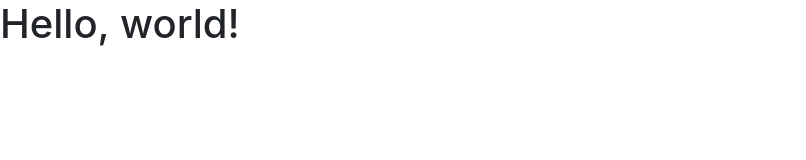
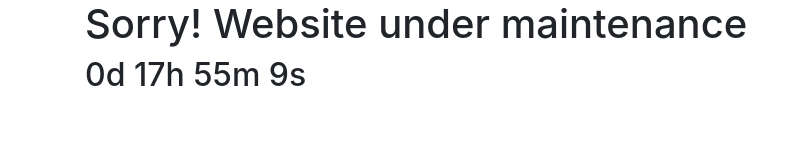
Before and after one commit to dhirajberi/digitalberi-site, a plain HTML site: page index.html in a window 1280 px wide. Shown: the whole page, without its empty margins (0-806 px from the left). Drawn offline with nearby package versions, Linux system fonts and the light colour scheme.

Commit message:
Update index.html

```diff
--- a/index.html
+++ b/index.html
@@ -7,11 +7,45 @@
 
     <!-- Bootstrap CSS -->
     <link rel="stylesheet" href="https://stackpath.bootstrapcdn.com/bootstrap/4.5.2/css/bootstrap.min.css" integrity="sha384-JcKb8q3iqJ61gNV9KGb8thSsNjpSL0n8PARn9HuZOnIxN0hoP+VmmDGMN5t9UJ0Z" crossorigin="anonymous">
+    <link rel="stylesheet" href="css/game.css">
 
-    <title>Hello, world!</title>
+    <title>Sorry! Website under maintenance</title>
   </head>
   <body>
-    <h1>Hello, world!</h1>
+  	<div class="container">
+  		<h1>Sorry! Website under maintenance</h1>
+  		<h2 id="demo"></h2>
+  	</div>
+    <script>
+	// Set the date we're counting down to
+	var countDownDate = new Date("Aug 21, 2020 00:00:00").getTime();
+
+	// Update the count down every 1 second
+	var x = setInterval(function() {
+
+  	// Get today's date and time
+  	var now = new Date().getTime();
+
+  	// Find the distance between now and the count down date
+  	var distance = countDownDate - now;
+
+  	// Time calculations for days, hours, minutes and seconds
+  	var days = Math.floor(distance / (1000 * 60 * 60 * 24));
+  	var hours = Math.floor((distance % (1000 * 60 * 60 * 24)) / (1000 * 60 * 60));
+  	var minutes = Math.floor((distance % (1000 * 60 * 60)) / (1000 * 60));
+  	var seconds = Math.floor((distance % (1000 * 60)) / 1000);
+
+  	// Output the result in an element with id="demo"
+  	document.getElementById("demo").innerHTML = days + "d " + hours + "h " + minutes + "m " + seconds + "s ";
+
+  	// If the count down is over, write some text
+  	if (distance < 0) {
+    clearInterval(x);
+    document.getElementById("demo").innerHTML = "EXPIRED";
+  	}
+	}, 1000);
+	</script>
+
 
     <!-- Optional JavaScript -->
     <!-- jQuery first, then Popper.js, then Bootstrap JS -->
```
